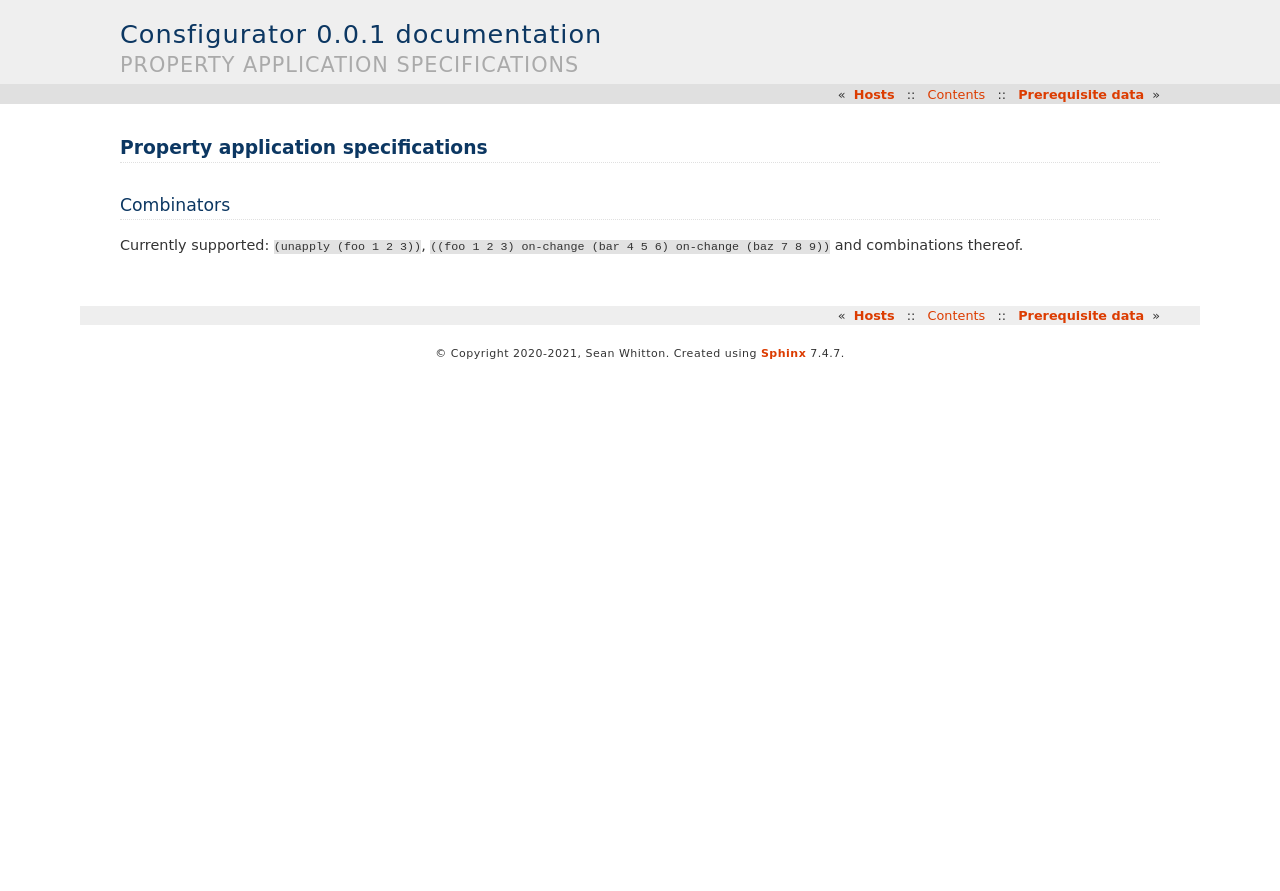
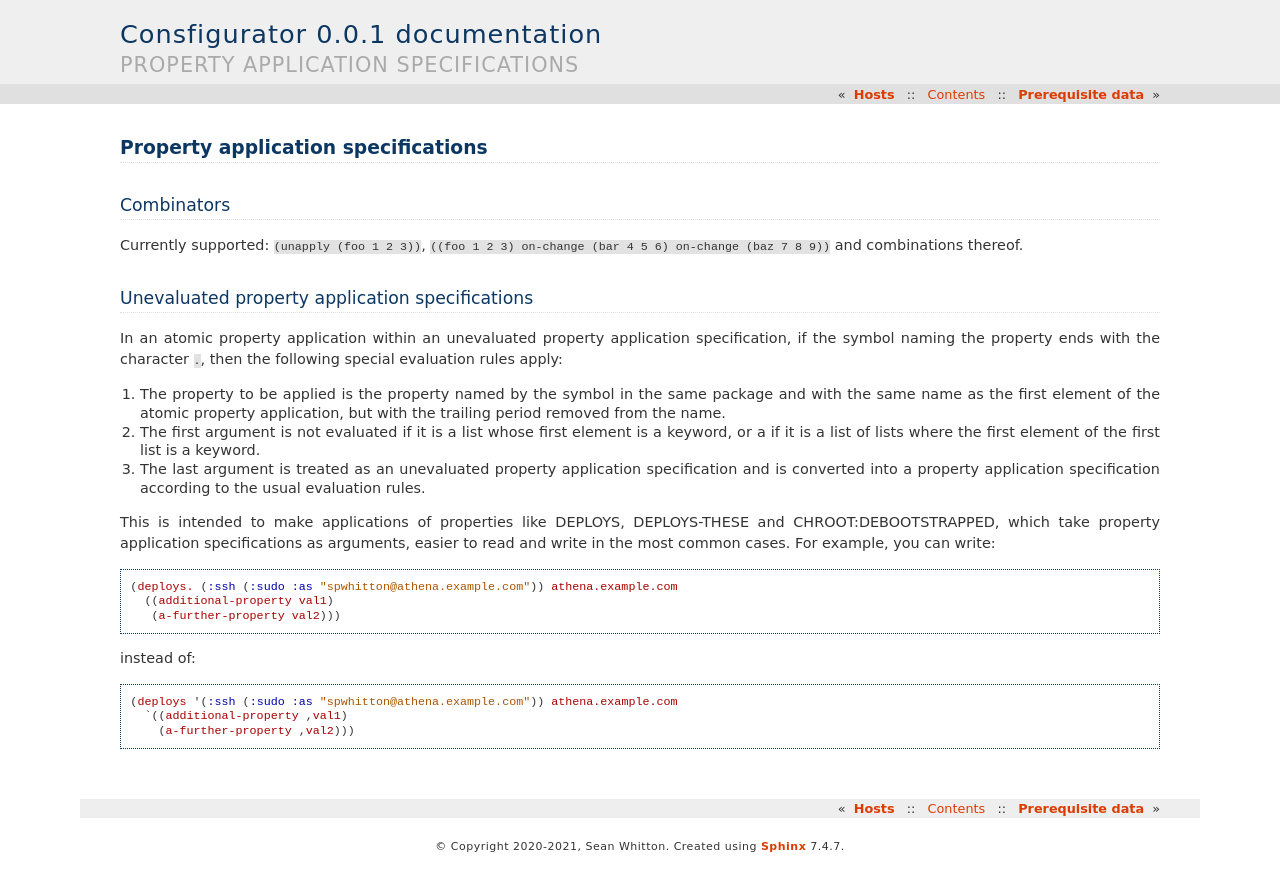
Before and after one commit to spwhitton/consfigurator, a Sphinx documentation site: the page built from doc/propspecs.rst, in a window 1280 px wide. Shown: the top 891 px of the page. Built offline with Sphinx 7.4.7, drawn with Linux system fonts in a browser that asks for light colours.

Commit message:
plan for handling nested propspecs
Signed-off-by: Sean Whitton <spwhitton@spwhitton.name>

```diff
--- a/doc/properties.rst
+++ b/doc/properties.rst
@@ -1,5 +1,11 @@
 Properties
 ==========
+
+Names
+-----
+
+The names of properties may not end in the character ``.``, because that has a
+special meaning in unevaluated property application specifications.
 
 Property subroutines
 --------------------
--- a/doc/propspecs.rst
+++ b/doc/propspecs.rst
@@ -6,3 +6,37 @@ Combinators
 
 Currently supported: ``(unapply (foo 1 2 3))``, ``((foo 1 2 3) on-change (bar
 4 5 6) on-change (baz 7 8 9))`` and combinations thereof.
+
+Unevaluated property application specifications
+-----------------------------------------------
+
+In an atomic property application within an unevaluated property application
+specification, if the symbol naming the property ends with the character
+``.``, then the following special evaluation rules apply:
+
+1. The property to be applied is the property named by the symbol in the same
+   package and with the same name as the first element of the atomic property
+   application, but with the trailing period removed from the name.
+
+2. The first argument is not evaluated if it is a list whose first element is
+   a keyword, or a if it is a list of lists where the first element of the
+   first list is a keyword.
+
+3. The last argument is treated as an unevaluated property application
+   specification and is converted into a property application specification
+   according to the usual evaluation rules.
+
+This is intended to make applications of properties like DEPLOYS,
+DEPLOYS-THESE and CHROOT:DEBOOTSTRAPPED, which take property application
+specifications as arguments, easier to read and write in the most common
+cases.  For example, you can write::
+
+  (deploys. (:ssh (:sudo :as "spwhitton@athena.example.com")) athena.example.com
+    ((additional-property val1)
+     (a-further-property val2)))
+
+instead of::
+
+  (deploys '(:ssh (:sudo :as "spwhitton@athena.example.com")) athena.example.com
+    `((additional-property ,val1)
+      (a-further-property ,val2)))
```
